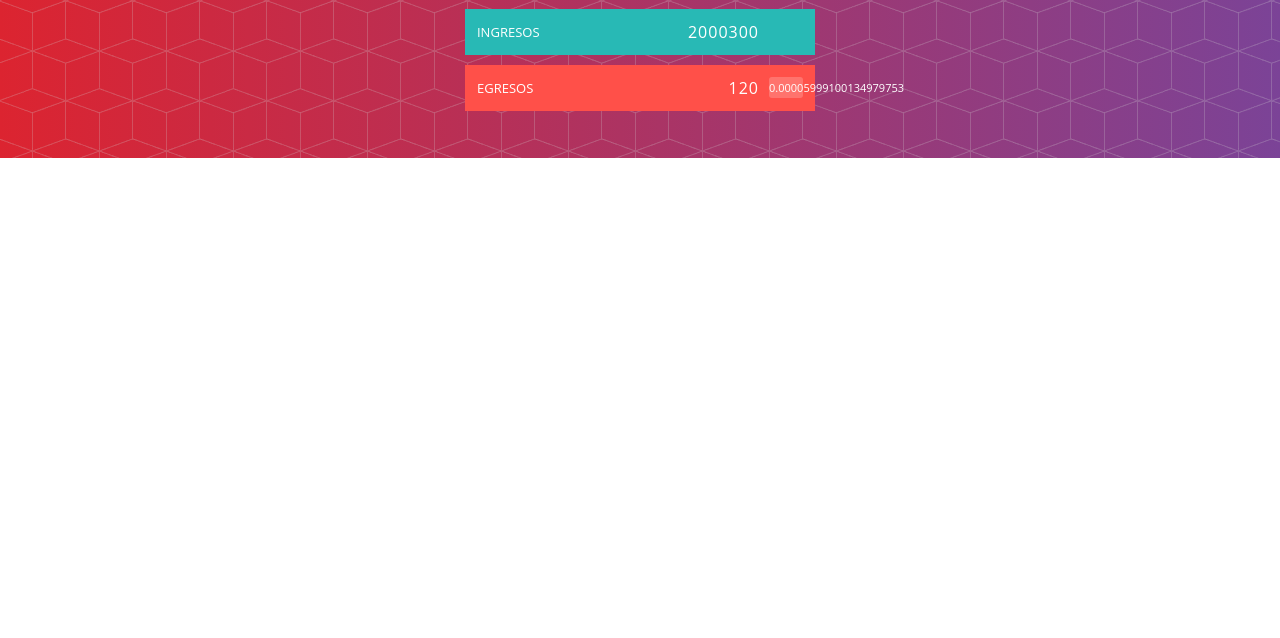
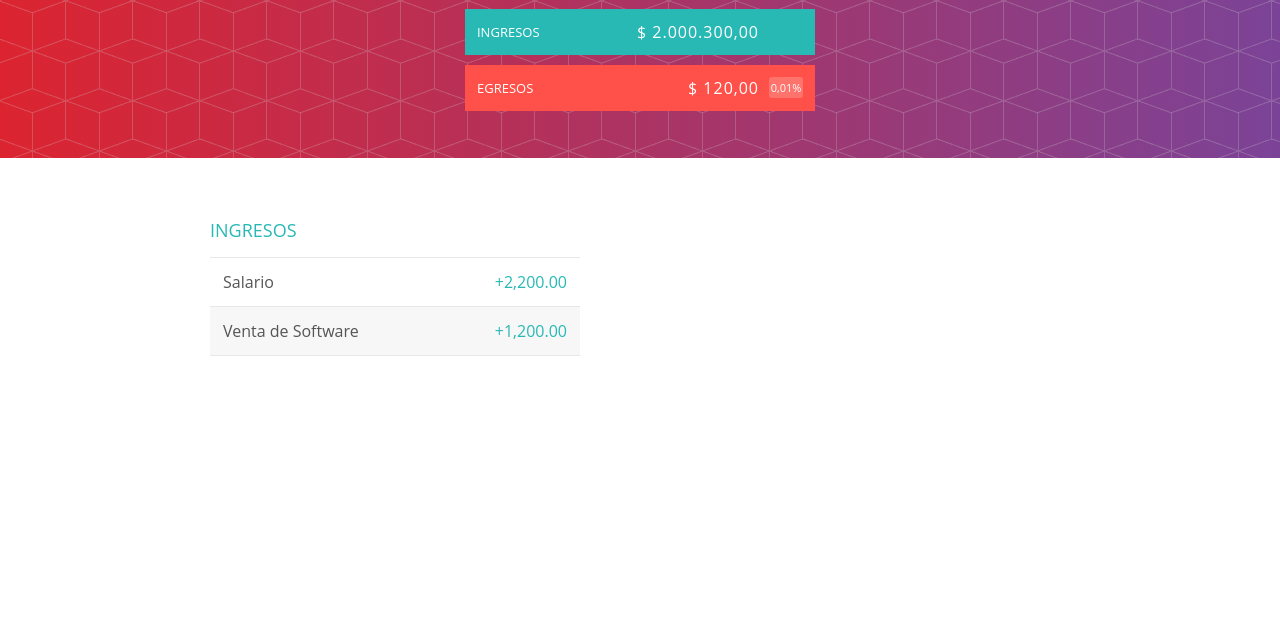
Before and after one commit to ferchris82/JavaScript, a plain HTML site: page Aplicación de Presupuesto/index.html in a window 1280 px wide. Shown: the part 162-800 px from the top of the page. Drawn offline with nearby package versions, Linux system fonts and the light colour scheme.

Commit message:
Versión 1.0

```diff
--- a/Aplicación de Presupuesto/index.html
+++ b/Aplicación de Presupuesto/index.html
@@ -1,11 +1,13 @@
 <!DOCTYPE html>
 <html lang="en">
+
 <head>
     <meta charset="UTF-8">
     <meta name="viewport" content="width=device-width, initial-scale=1.0">
     <title>Aplicación Presupuesto</title>
-    <link href="css/estilos.css" rel="stylesheet"/>
+    <link href="css/estilos.css" rel="stylesheet" />
 </head>
+
 <body onload="cargarApp()">
     <div class="cabecero">
         <div class="presupuesto">
@@ -30,9 +32,44 @@
         </div>
     </div>
 
+    <div class="contenedor limpiarEstilos">
+        <div class="ingreso">
+            <h2 class="ingreso_titulo">Ingresos</h2>
+            <div id="lista-ingresos">
+                <div class="elemento limpiarEstilos">
+                    <div class="elemento_descripcion">Salario</div>
+                    <div class="derecha limpiarEstilos">
+                        <div class="elemento_valor">+2,200.00</div>
+                        <div class="elemento_eliminar">
+                            <button class="elemento_eliminar--btn">
+                                <ion-icon name="close-circle-outline"></ion-icon>
+                            </button>
+                        </div>
+                    </div>
+                </div>
+                <div class="elemento limpiarEstilos">
+                    <div class="elemento_descripcion">Venta de Software</div>
+                    <div class="derecha limpiarEstilos">
+                        <div class="elemento_valor">+1,200.00</div>
+                        <div class="elemento_eliminar">
+                            <button class="elemento_eliminar--btn">
+                                <ion-icon name="close-circle-outline"></ion-icon>
+                            </button>
+                        </div>
+                    </div>
+                </div>
+            </div>
+
+
+        </div>
+    </div>
+
     <script src="js/Dato.js"></script>
     <script src="js/Ingreso.js"></script>
     <script src="js/Egreso.js"></script>
     <script src="js/app.js"></script>
+    <script type="module" src="https://unpkg.com/ionicons@7.1.0/dist/ionicons/ionicons.esm.js"></script>
+    <script nomodule src="https://unpkg.com/ionicons@7.1.0/dist/ionicons/ionicons.js"></script>
 </body>
+
 </html>
--- a/Aplicación de Presupuesto/js/app.js
+++ b/Aplicación de Presupuesto/js/app.js
@@ -31,8 +31,16 @@ let totalEgresos = () =>{
 let cargarCabecero = () =>{
     let presupuesto = totalIngresos() - totalEgresos();
     let porcentajeEgreso = totalEgresos()/totalIngresos();
-    document.getElementById('presupuesto').innerHTML = presupuesto;
-    document.getElementById('porcentaje').innerHTML = porcentajeEgreso;
-    document.getElementById('ingresos').innerHTML = totalIngresos();
-    document.getElementById('egresos').innerHTML = totalEgresos();
+    document.getElementById('presupuesto').innerHTML = formatoMoneda(presupuesto);
+    document.getElementById('porcentaje').innerHTML = formatoPorcentaje(porcentajeEgreso);
+    document.getElementById('ingresos').innerHTML = formatoMoneda(totalIngresos());
+    document.getElementById('egresos').innerHTML = formatoMoneda(totalEgresos());
 }
+
+const formatoMoneda = (valor) => {
+    return valor.toLocaleString('es-CO', { style: 'currency', currency: 'COP', minimumFractionDigits: 2 });
+}
+
+const formatoPorcentaje = (valor)=>{
+    return valor.toLocaleString('es-CO', {style: 'percent', minimumFractionDigits: 2});
+}
```
